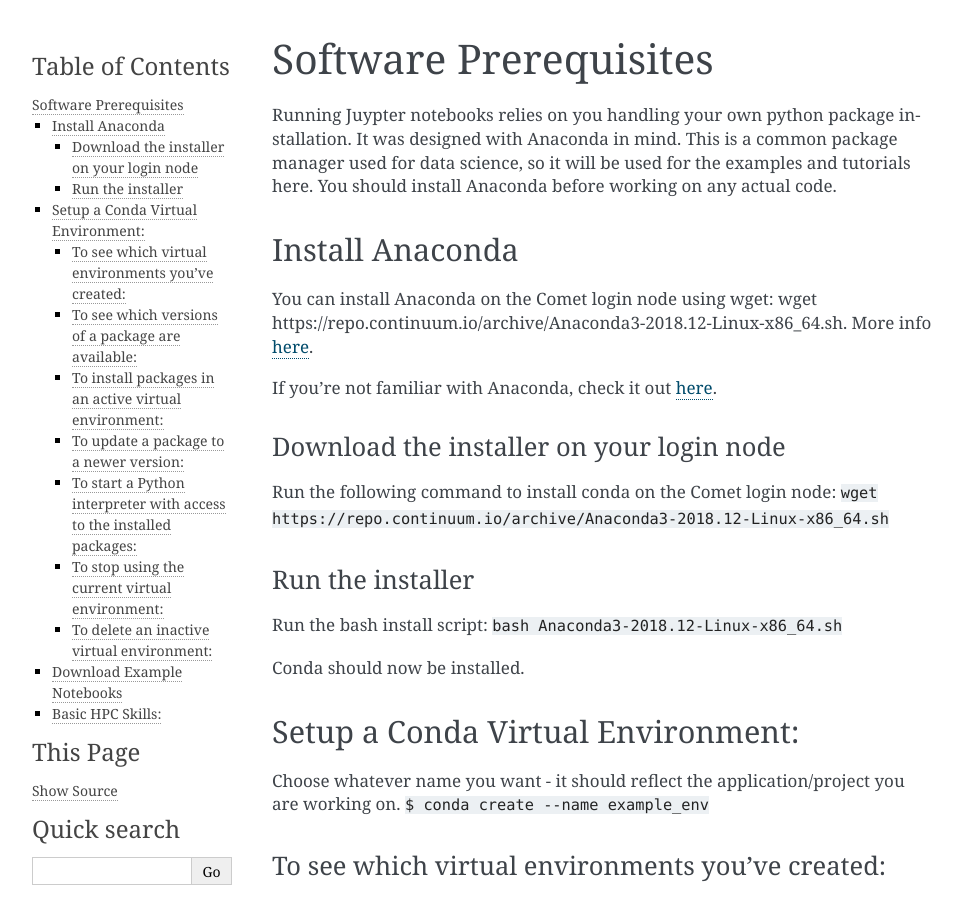
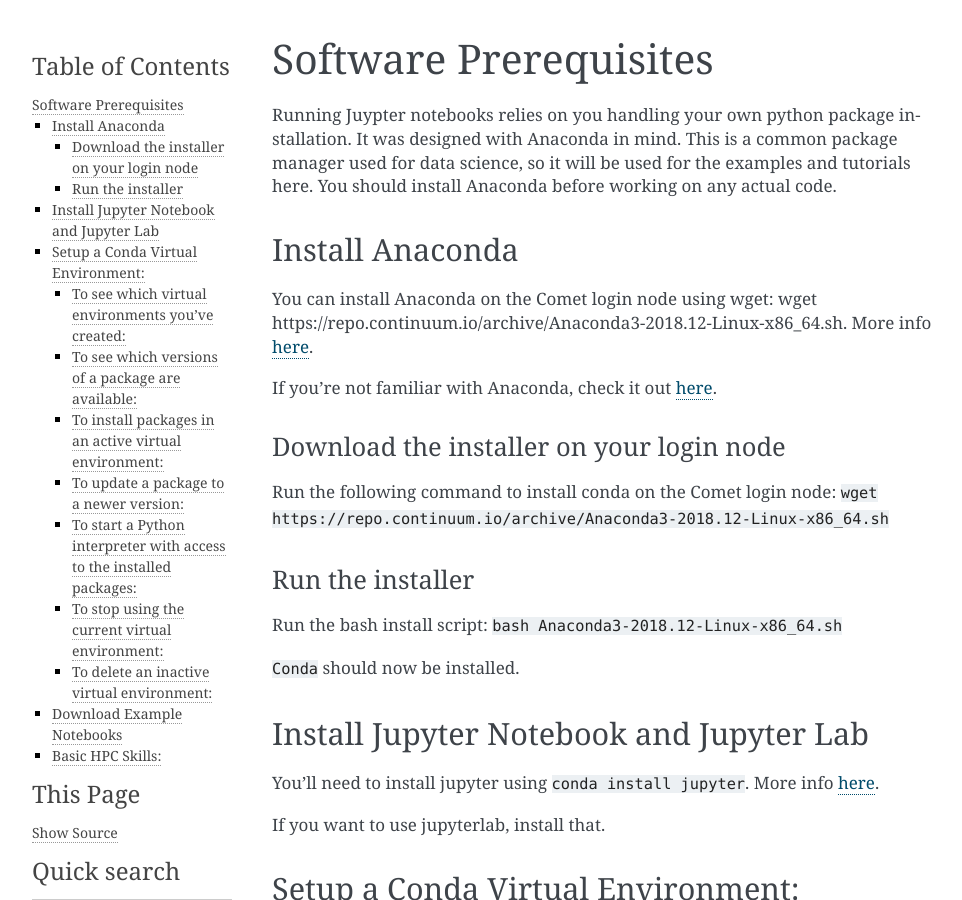
Before and after one commit to sdsc-hpc-training-org/notebooks-101, a Sphinx documentation site: the page built from Docs/source/prerequisites.md, in a window 1280 px wide and 900 px high. Shown: the whole window, without its empty margins (148-1110 px from the left). Built offline with Sphinx 7.4.7, drawn with Linux system fonts in a browser that asks for light colours.

```diff
--- a/Docs/source/prerequisites.md
+++ b/Docs/source/prerequisites.md
@@ -13,7 +13,12 @@ Run the following command to install conda on the Comet login node: `wget https:
 ### Run the installer
 Run the bash install script: `bash Anaconda3-2018.12-Linux-x86_64.sh`
 
-Conda should now be installed.
+`Conda` should now be installed.
+
+## Install Jupyter Notebook and Jupyter Lab
+You'll need to install jupyter using `conda install jupyter`. More info [here](https://anaconda.org/anaconda/jupyter).
+
+If you want to use jupyterlab, install that.
 
 ## Setup a Conda Virtual Environment:
 
```
Also changed, not shown: Docs/source/methods/reverseProxy.md (+6 -7 lines).
